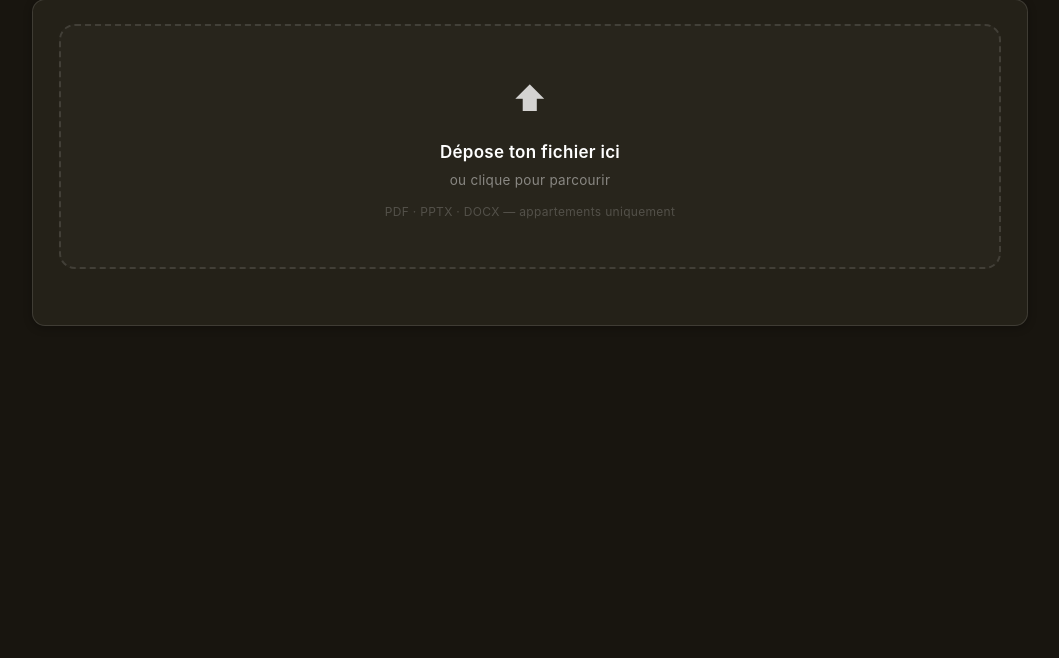
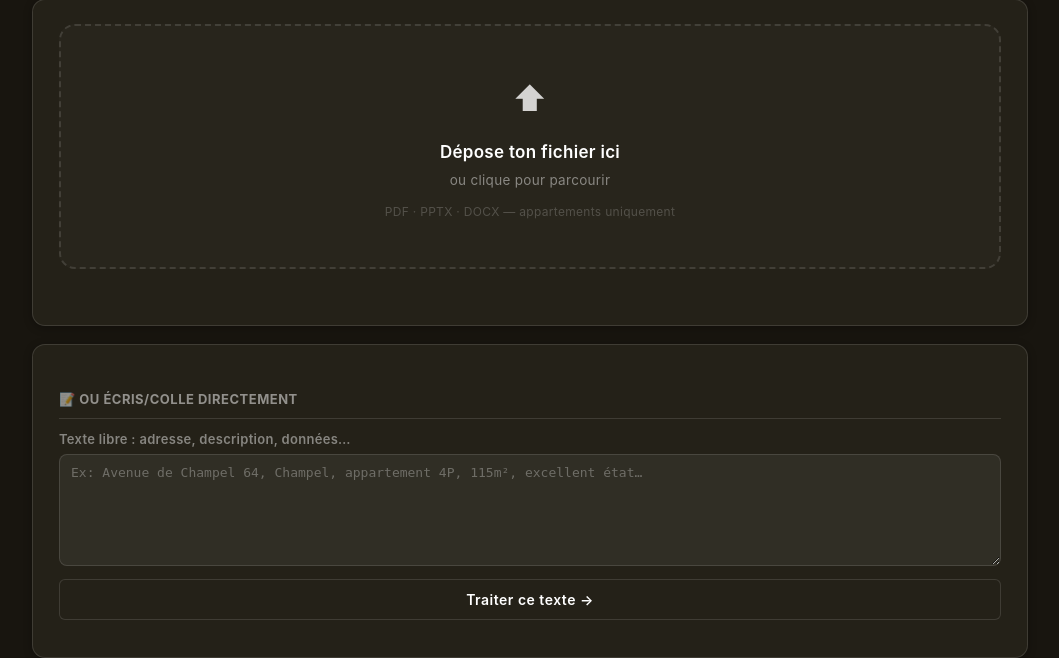
Before and after one commit to LPinventaires/lp-estimation, a Flask app: page / in a window 1280 px wide. Shown: the part 180-838 px from the top of the page, without its empty margins (110-1169 px from the left). Before the commit the page ends 506 px from the top, so only its background shows below. Run offline with Flask 3, Linux system fonts and the light colour scheme; the visitor is signed in with stand-in values (Sample User, id 1).

Commit message:
Update index.html

```diff
--- a/lp-estimation/templates/index.html
+++ b/lp-estimation/templates/index.html
@@ -14,7 +14,14 @@
     </div>
     <div id="status"></div>
   </div>
-
+<div class="card">
+  <div class="section-title">📝 Ou écris/colle directement</div>
+  <div class="field">
+    <label>Texte libre : adresse, description, données…</label>
+    <textarea id="textInput" rows="6" placeholder="Ex: Avenue de Champel 64, Champel, appartement 4P, 115m², excellent état…" style="font-family: monospace; font-size: 13px;"></textarea>
+    <button type="button" onclick="processText()" class="btn secondary" style="margin-top: 8px; width: 100%;">Traiter ce texte →</button>
+  </div>
+</div>
   <div id="formArea" style="display:none">
     {% include "_form_fields.html" %}
     <div class="toolbar no-print">
@@ -75,5 +82,24 @@ function send(file){
       area.scrollIntoView({behavior:'smooth'});
     }).catch(()=>{st.textContent='⚠ Erreur de lecture du fichier.';});
 }
+  function processText(){
+  const text=document.getElementById('textInput').value.trim();
+  if(!text){st.textContent='⚠ Entre du texte.';return;}
+  st.textContent='Analyse du texte…';
+  const fd=new FormData();
+  fd.append('text',text);
+  fetch('{{ url_for("upload") }}',{method:'POST',body:fd})
+    .then(r=>r.json()).then(d=>{
+      if(d.error){st.textContent='⚠ '+d.error;return;}
+      ['address','quartier','type_bien','surface','pieces','etage','annee','etat',
+       'balcon','parking_nb','prix_m2'].forEach(k=>set(k,d[k]));
+      document.getElementById('textInput').value='';
+      area.style.display='block';
+      let msg='✓ Texte traité — vérifie et complète avant de générer.';
+      if(d._refs&&d._refs.length)msg+=` (${d._refs.length} comparable(s))`;
+      st.textContent=msg;
+      area.scrollIntoView({behavior:'smooth'});
+    }).catch(()=>{st.textContent='⚠ Erreur de traitement du texte.';});
+}
 </script>
 {% endblock %}
```
